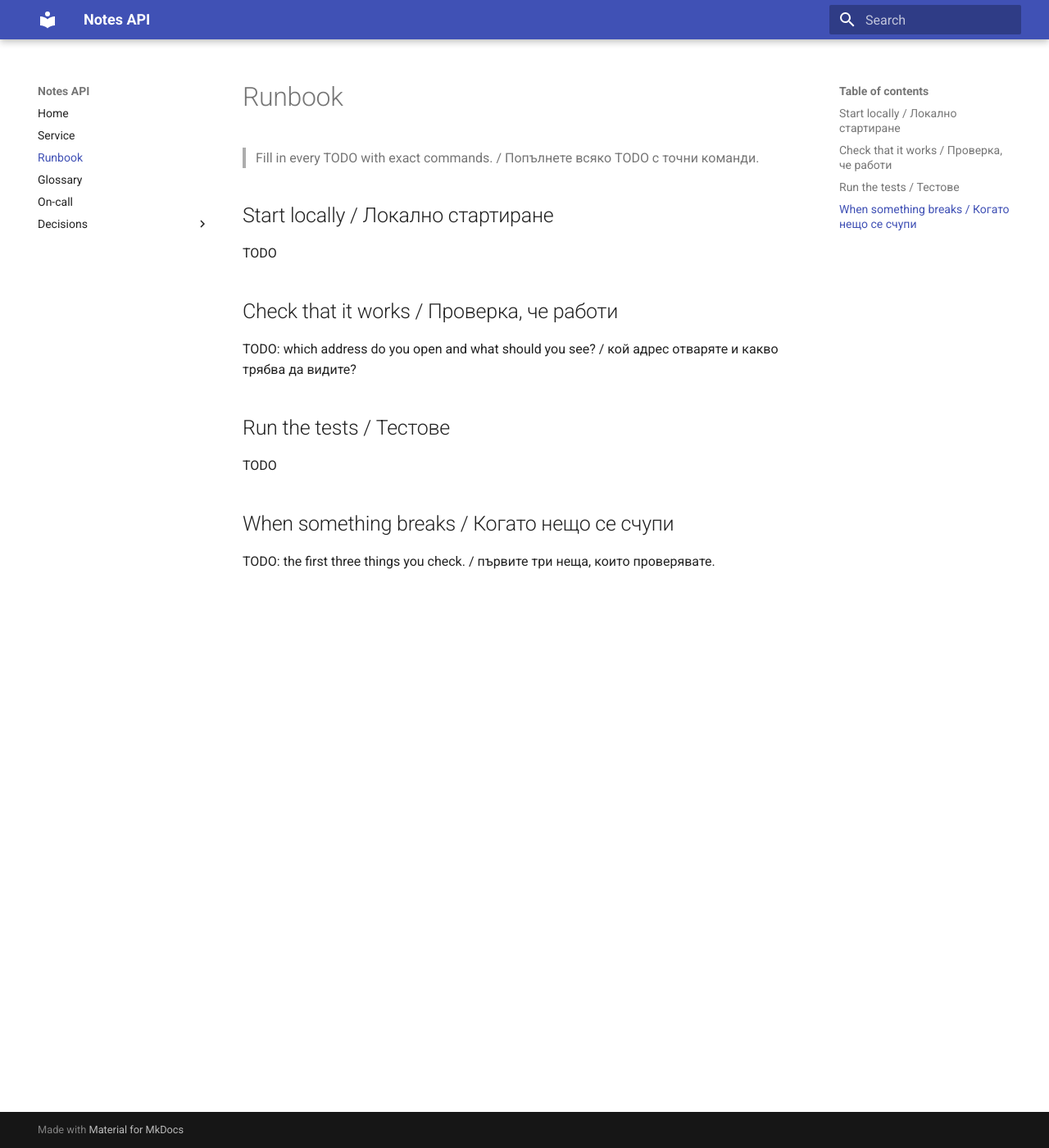
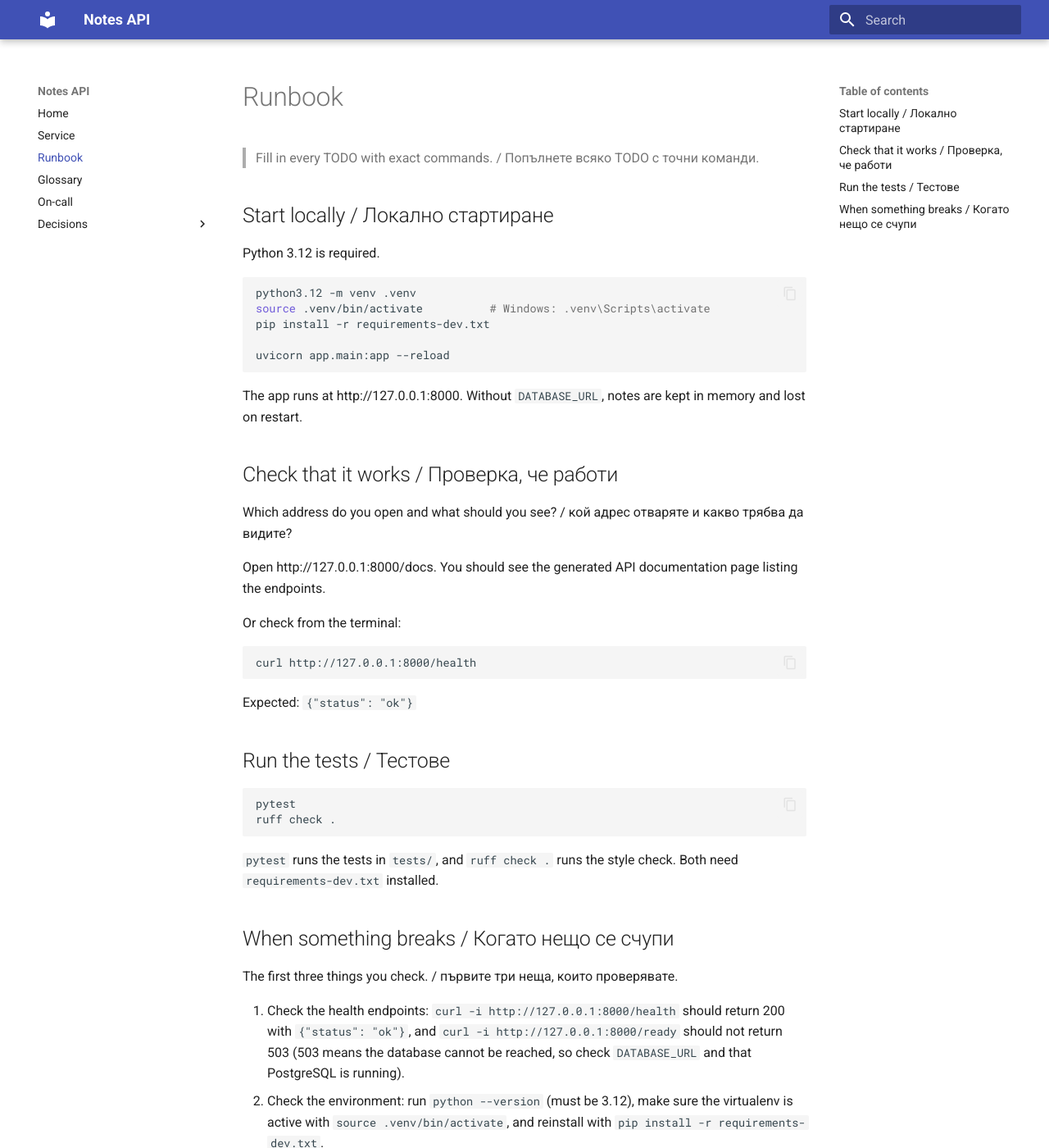
Before and after one commit to Namute2/devops-labs-fn371223051, an MkDocs documentation site: the page built from docs/runbook.md, in a window 1280 px wide and 1400 px high. Shown: the whole window at 82% size. Built offline with MkDocs 1.6.1 and Material for MkDocs 9.7.7, drawn with Linux system fonts in a browser that asks for light colours; some of the changed text lies outside the part shown.

````diff
--- a/docs/runbook.md
+++ b/docs/runbook.md
@@ -4,16 +4,45 @@
 
 ## Start locally / Локално стартиране
 
-TODO
+Python 3.12 is required.
+
+```bash
+python3.12 -m venv .venv
+source .venv/bin/activate          # Windows: .venv\Scripts\activate
+pip install -r requirements-dev.txt
+
+uvicorn app.main:app --reload
+```
+
+The app runs at http://127.0.0.1:8000. Without `DATABASE_URL`, notes are kept in memory and lost on restart.
 
 ## Check that it works / Проверка, че работи
 
-TODO: which address do you open and what should you see? / кой адрес отваряте и какво трябва да видите?
+Which address do you open and what should you see? / кой адрес отваряте и какво трябва да видите?
+
+Open http://127.0.0.1:8000/docs. You should see the generated API documentation page listing the endpoints.
+
+Or check from the terminal:
+
+```bash
+curl http://127.0.0.1:8000/health
+```
+
+Expected: `{"status": "ok"}`
 
 ## Run the tests / Тестове
 
-TODO
+```bash
+pytest
+ruff check .
+```
+
+`pytest` runs the tests in `tests/`, and `ruff check .` runs the style check. Both need `requirements-dev.txt` installed.
 
 ## When something breaks / Когато нещо се счупи
 
-TODO: the first three things you check. / първите три неща, които проверявате.
+The first three things you check. / първите три неща, които проверявате.
+
+1. Check the health endpoints: `curl -i http://127.0.0.1:8000/health` should return 200 with `{"status": "ok"}`, and `curl -i http://127.0.0.1:8000/ready` should not return 503 (503 means the database cannot be reached, so check `DATABASE_URL` and that PostgreSQL is running).
+2. Check the environment: run `python --version` (must be 3.12), make sure the virtualenv is active with `source .venv/bin/activate`, and reinstall with `pip install -r requirements-dev.txt`.
+3. Check the port and the logs: read the first error in the terminal running `uvicorn`. If port 8000 is taken, find the process with `lsof -i :8000`, or start on another port with `uvicorn app.main:app --reload --port 8001`.
````
